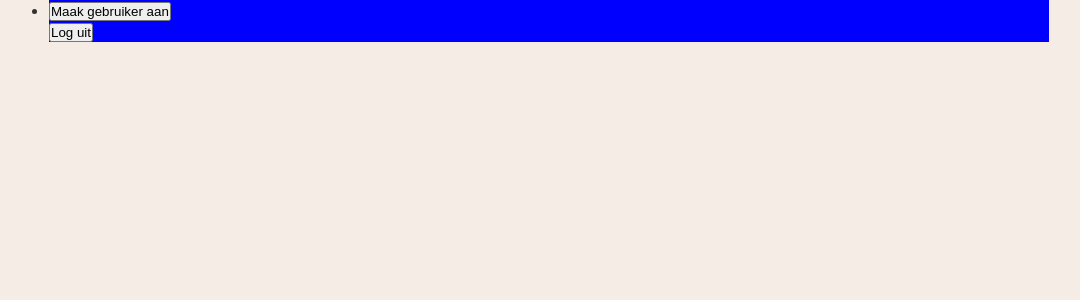
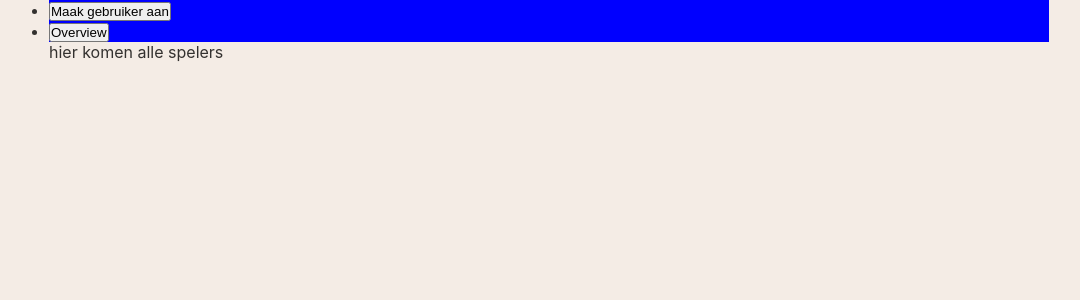
Before and after one commit to adjong87/fe-drieballen, a React (Create React App) app: page /overview in a window 1280 px wide. Shown: the top 300 px of the page, without its empty margins (91-1171 px from the left). Built offline with nearby package versions, Linux system fonts and the light colour scheme; no server answers.

Commit message:
overview pagina voor ophalen van alle leden voor admin gemaakt

```diff
--- a/src/App.js
+++ b/src/App.js
@@ -1,32 +1,33 @@
-import React, { useContext } from 'react';
-import { Switch, Route, Redirect } from 'react-router-dom';
+import React, {useContext} from 'react';
+import {Switch, Route, Redirect} from 'react-router-dom';
 import NavBar from './components//navBar/NavBar';
 import Profile from './pages//profile/Profile';
 import Home from './pages/Home';
-import { AuthContext } from './components/context/AuthContext';
+import {AuthContext} from './components/context/AuthContext';
 import './App.css';
 import Register from "./pages/register/Register";
 import Login from "./pages/login/Login";
+import Overview from "./pages/overview/Overview";
 
 function App() {
-    const { isAuth } = useContext(AuthContext);
+    const {isAuth} = useContext(AuthContext);
 
     return (
         <>
-            <NavBar />
+            <NavBar/>
             <div className="content">
                 <Switch>
                     <Route exact path="/">
-                        <Login />
+                        <Login/>
                     </Route>
                     <Route exact path="/newMember">
-                       <Register />
+                        <Register/>
                     </Route>
-                    <Route exact path="/allMembers">
-
+                    <Route exact path="/overview">
+                        <Overview/>
                     </Route>
                     <Route path="/profile">
-                        {isAuth ? <Profile /> : <Redirect to="/" />}
+                        {isAuth ? <Profile/> : <Redirect to="/"/>}
                     </Route>
                     {/*<Route exact path="/login">*/}
                     {/*    <Login />*/}
--- a/src/components/navBar/NavBar.js
+++ b/src/components/navBar/NavBar.js
@@ -14,13 +14,17 @@ function NavBar() {
                             <button
                                 type="button"
                                 onClick={() => history.push('/newMember')}>
-                            Maak gebruiker aan
+                                Maak gebruiker aan
+                            </button>
+                        </li>
+                        <li>
+                            <button
+                                type="button"
+                                onClick={() => history.push('/overview')}>
+                                Overview
                             </button>
                         </li>
                     </ul>}
-                <button type="button">
-                    Log uit
-                </button>
             </div>
 
         </nav>
--- /dev/null
+++ b/src/pages/overview/Overview.js
@@ -0,0 +1,38 @@
+import React from 'react';
+import {useEffect, useState} from 'react';
+import axios from "axios";
+
+function Overview() {
+
+    const [playersData, setPlayersData] = useState([{}]);
+
+    async function fetchData() {
+        try {
+            const result = await axios.get(`http://localhost:8082/members/`)
+            setPlayersData(result.data);
+            console.log(playersData)
+        } catch (e) {
+            console.error(e);
+            console.log(e.response.data)
+        }
+    }
+
+    useEffect(() => {
+        fetchData()
+    }, []);
+
+    return (
+        <>
+            {playersData ? playersData.map((player) => {
+                    return <div className="player-profile-container">
+                        hier komen alle spelers
+                    </div>
+                })
+                :
+                <div>en anders dit</div>
+            }
+        </>
+    );
+}
+
+export default Overview;
--- a/src/pages/register/Register.js
+++ b/src/pages/register/Register.js
@@ -83,7 +83,7 @@ const Register = () => {
 
     return (
         <>
-            <div className="col-md-12">
+            <div>
                 <div className="card card-container">
                     <Form onSubmit={handleRegister} ref={form}>
                         {!successful && (
@@ -144,7 +144,8 @@ const Register = () => {
                         <CheckButton style={{ display: "none" }} ref={checkBtn} />
                     </Form>
                 </div>
-            </div>        </>
+            </div>
+        </>
     );
 }
 
```
